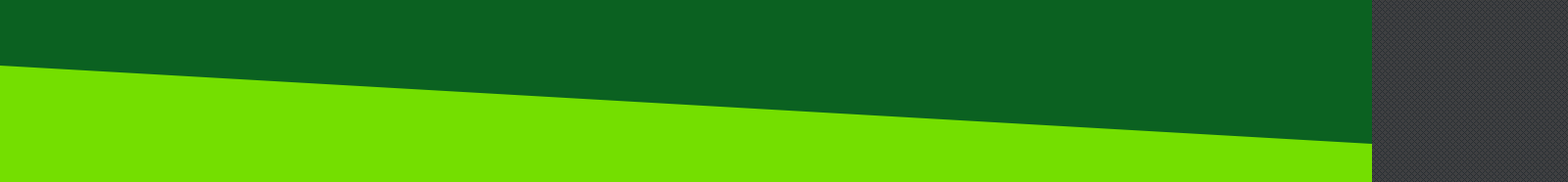
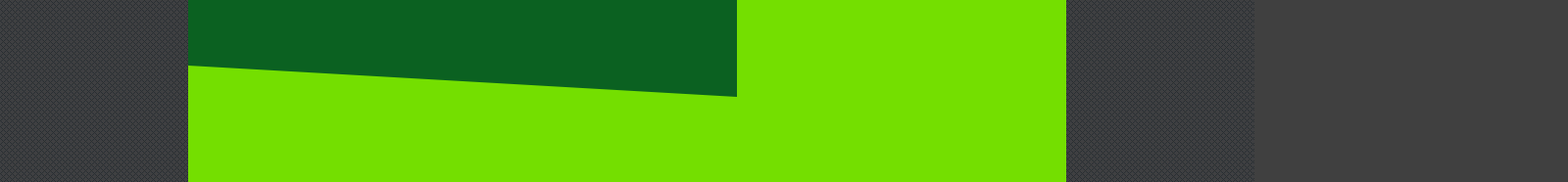
Before and after one commit to sfram/personal-portfolio, a plain HTML site: page index.html in a window 1280 px wide. Shown: the part 423-609 px from the top of the page at 98% size, 1600 px wide, since content can reach past the window. Drawn offline with nearby package versions, Linux system fonts and the light colour scheme.

Commit message:
Testing dynamic container resize based on screen resolution, updated resume

```diff
--- a/canv.js
+++ b/canv.js
@@ -1,5 +1,10 @@
 		var c = document.getElementById("canv");
 		var context = c.getContext("2d");
+		var screenWidth = screen.width;
+
+		var canvasWidth = (.7 * screenWidth);
+		context.canvas.width = canvasWidth;
+
 		context.beginPath();
 		context.moveTo(0,0);
 		context.lineTo(0, 420);
@@ -8,25 +13,3 @@
 		context.closePath();
 		context.fillStyle = "#0B6121";
 		context.fill();
-
-		var cc = document.getElementById("canv2");
-		var context2 = cc.getContext("2d");
-		context2.beginPath();
-		context2.moveTo(0,0);
-		context2.lineTo(1100, 0);
-		context2.lineTo(1100, 420);
-		context2.lineTo(0, 500);
-		context2.closePath();
-		context2.fillStyle = "#74DF00";
-		context2.fill();
-
-	    var ccc = document.getElementById("canv3");
-		var context3 = ccc.getContext("2d");
-		context3.beginPath();
-		context3.moveTo(0,0);
-		context3.lineTo(0, 420);
-		context3.lineTo(1100, 500);
-		context3.lineTo(1100, 0);
-		context3.closePath();
-		context3.fillStyle = "#FCE220";
-		context3.fill();
--- a/index.html
+++ b/index.html
@@ -13,6 +13,10 @@
 		event.preventDefault();
 		$('html,body').animate( { scrollTop:$(this.hash).offset().top } , 1000);
 		} );
+		var viewportWidth = $(window).width();
+		var viewportHeight = $(window).height();
+		console.log(viewportWidth);
+		console.log(viewportHeight);
 	  } );
 
 	</script>
@@ -32,18 +36,19 @@
 				</ul>
 			</nav>
 		</header>
+		<div id= "ekans">
 		<div id= "container">
 			<div id= "typed-text">
+				<p>Hi, my name is Samy.<br>I'm a student.</p>
+				<p>Hi, my name is Samy.<br>I'm a designer.</p>
 				<p>Hi, my name is Samy.<br>I'm a developer.</p>
-				<p>Hi, my name is Samy.<br>I'm a designer.</p>
-				<p>Hi, my name is Samy.<br>I'm an artist.</p>
 				<p>Hi, my name is Samy.<br>I'm a </p>
 				<p>Hi, my name is Samy.<br></p>
 			</div>
 			<div id= "intro">
 				<span id="typed"></span>
 			</div>
-			<canvas id= "canv" width= "1600" height= "500">
+			<canvas id= "canv" height= "500">
 			Your browser does not support the HTML5 canvas tag.
 			</canvas>
 			<div id= "test2">
@@ -73,6 +78,7 @@
 				</div>
 			</div>
 		</div>
+		</div>
 	<footer>
 		<p><span id= "cr">Samy Ramsey &copy; <script> var d = new Date(); var year = d.getFullYear(); document.write(year);</script></span></p>
 	</footer>
--- a/style.css
+++ b/style.css
@@ -44,6 +44,7 @@
 * {
 	font-family: abeezee;
 }
+
 body {
     margin: 0px;
 	background-color: #404040;
@@ -85,9 +86,12 @@ a {
 	color: white;
 	text-decoration: none;
 }
+#ekans {
+}
 #container {
     position: relative;
-    width: 1400px;
+    width: 70vw;
+	max-width: 70vw;
 	height: auto;
 	top: 70px;
     margin: 0 auto;
```
Also changed, not shown: 1 other file.
